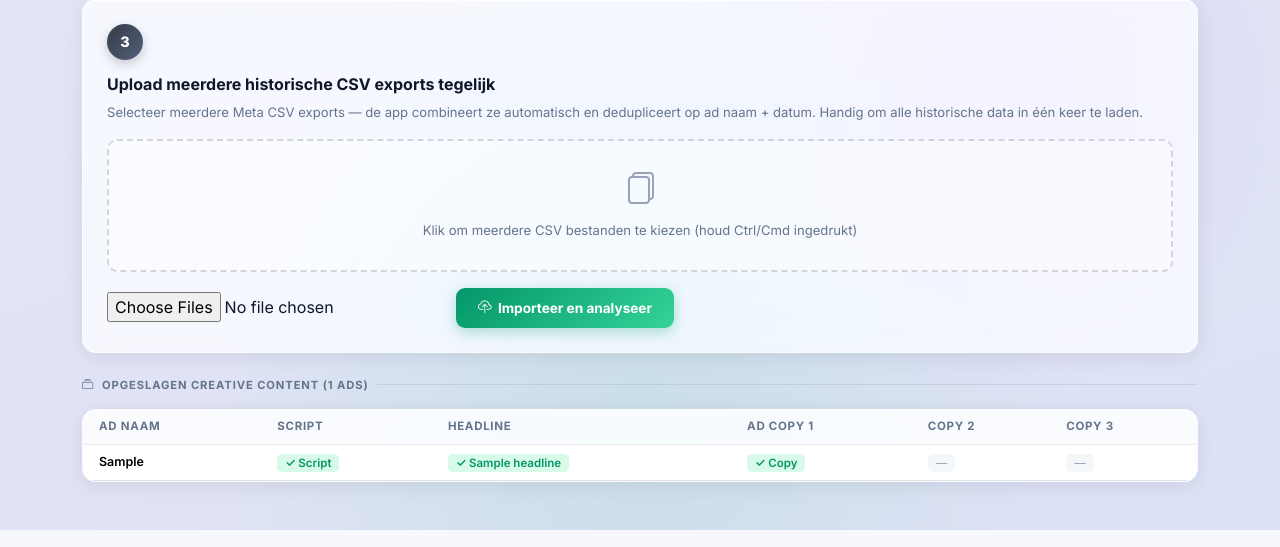
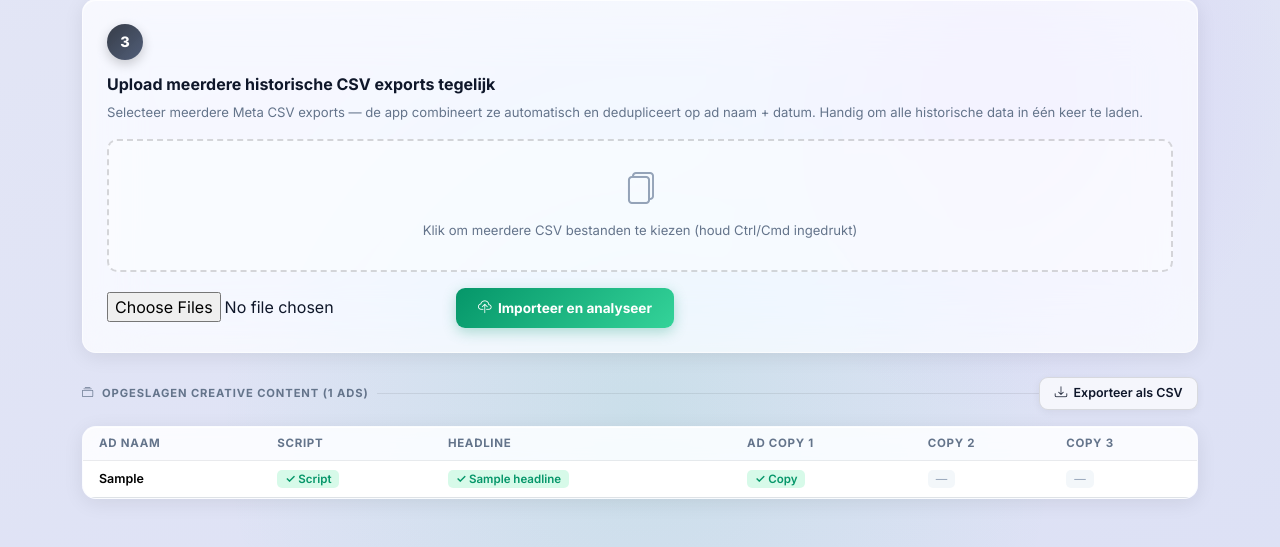
Before and after one commit to servicelinknavigator/meta_ads_automation, a Flask app: template templates/import_creatives.html in a window 1280 px wide. Shown: the part 1093-1640 px from the top of the page. Run offline with Flask 3, Linux system fonts and the light colour scheme; the template is opened without the code that fills it: most values are stand-ins (such as "Sample title", 1, 10 or a date in 2020); parts of the project's set-up code (start-up, migrations or seed data) failed here and were passed over; some libraries are stand-ins or nearby versions.

Commit message:
Feat: exporteer creative content als CSV vanuit import-pagina

```diff
--- a/app.py
+++ b/app.py
@@ -1323,6 +1323,37 @@ def import_creatives_page(client_id):
     return render_template("import_creatives.html", client=client, creatives=creatives)
 
 
+@app.route("/clients/<int:client_id>/import/creatives/export", methods=["GET"])
+@login_required
+def export_creatives_csv(client_id):
+    """Download alle opgeslagen creative content als CSV."""
+    client = db.get_client(client_id) if db.is_available() else None
+    if not client:
+        flash("Klant niet gevonden.", "danger")
+        return redirect(url_for("clients"))
+    creatives = db.get_ad_creatives(client_id) if db.is_available() else {}
+    output = io.StringIO()
+    writer = _csv_module.writer(output)
+    writer.writerow(["Ad naam", "Script", "Headline", "Ad copy 1", "Ad copy 2", "Ad copy 3"])
+    for ad_naam, c in creatives.items():
+        writer.writerow([
+            ad_naam,
+            c.get("script") or "",
+            c.get("headline") or "",
+            c.get("ad_copy_1") or "",
+            c.get("ad_copy_2") or "",
+            c.get("ad_copy_3") or "",
+        ])
+    output.seek(0)
+    safe_name = re.sub(r"[^\w\-]", "_", client.name)
+    return send_file(
+        io.BytesIO(output.getvalue().encode("utf-8-sig")),
+        mimetype="text/csv",
+        as_attachment=True,
+        download_name=f"creatives_{safe_name}.csv",
+    )
+
+
 @app.route("/clients/<int:client_id>/import/videos", methods=["POST"])
 @login_required
 def import_videos(client_id):
--- a/templates/import_creatives.html
+++ b/templates/import_creatives.html
@@ -354,7 +354,20 @@
 
   <!-- Opgeslagen creatives -->
   {% if creatives %}
-  <div class="section-title"><i class="bi bi-collection"></i> Opgeslagen creative content ({{ creatives|length }} ads)</div>
+  <div class="d-flex align-items-center justify-content-between mb-3">
+    <div class="section-title mb-0" style="flex:1;"><i class="bi bi-collection"></i> Opgeslagen creative content ({{ creatives|length }} ads)</div>
+    <a href="{{ url_for('export_creatives_csv', client_id=client.id) }}"
+       style="display:inline-flex;align-items:center;gap:.4rem;
+              background:rgba(255,255,255,.7);color:#0f172a;
+              border:1px solid rgba(0,0,0,.12);border-radius:9px;
+              padding:.4rem .9rem;font-size:.78rem;font-weight:600;
+              text-decoration:none;transition:all .15s;white-space:nowrap;
+              box-shadow:0 2px 8px rgba(0,0,0,.06);"
+       onmouseover="this.style.background='rgba(255,255,255,.9)';this.style.boxShadow='0 4px 14px rgba(0,0,0,.1)'"
+       onmouseout="this.style.background='rgba(255,255,255,.7)';this.style.boxShadow='0 2px 8px rgba(0,0,0,.06)'">
+      <i class="bi bi-download"></i> Exporteer als CSV
+    </a>
+  </div>
   <div class="step-card p-0 overflow-hidden mb-4">
     <div class="table-responsive">
       <table class="table table-hover mb-0 creatives-table">
```
